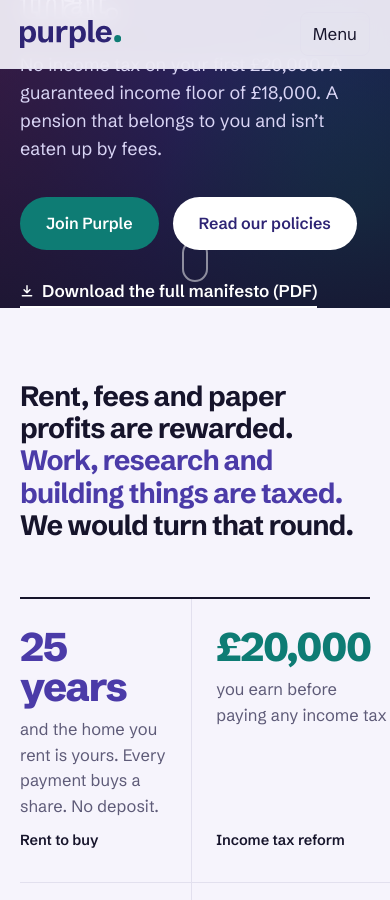
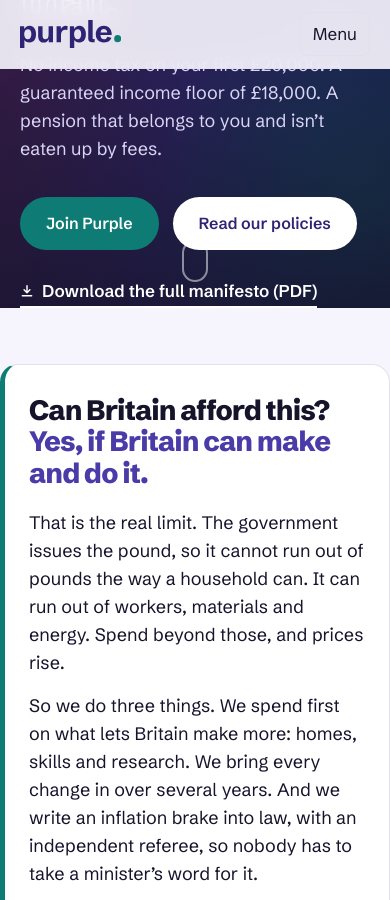
Before and after one commit to Purple-Party-uk/purple, a Jekyll site: the page built from index.html, in a window 390 px wide and 900 px high, scrolled down 521 px. Built offline with Jekyll 4.4.1, drawn with Linux system fonts in a browser that asks for light colours; some of the changed text lies outside the part shown.

Commit message:
Add 'How we pay for it': home page panel, policy page, nav and footer links
Short answer to 'can Britain afford this?' directly below the hero, the full
explainer as a Money-area policy, links in header and footer, and a one-line
pointer in every policy's 'What it costs' section. Deficit figure replaced
with a stopgap until the fiscal reconciliation is checked.

Co-Authored-By: Claude Opus 5.5 <noreply@anthropic.com>
Claude-Session: https://claude.ai/code/session_016kdNgvQtuYjJRjdYyC3uFc

```diff
--- a/_includes/footer.html
+++ b/_includes/footer.html
@@ -2,7 +2,7 @@
   <div class="wrap">
     <div><div class="fw" role="img" aria-label="Purple">{% include logo.html %}</div>The country got richer. You didn’t. Let’s change that.</div>
     <div>
-      <a href="{{ '/policies/' | relative_url }}">Policies</a><a href="{{ '/bills/' | relative_url }}">Bills</a><a href="{{ '/writing/' | relative_url }}">Speeches &amp; Writing</a><a href="{{ site.manifesto_pdf | relative_url }}">Manifesto (PDF)</a><a href="{{ '/about/' | relative_url }}">About</a><a href="{{ '/about/#corrections' | relative_url }}">Corrections</a><a href="{{ '/about/#contact' | relative_url }}">Contact</a><a href="{{ '/privacy/' | relative_url }}">Privacy</a><a href="{{ '/join/' | relative_url }}">Join</a>
+      <a href="{{ '/policies/' | relative_url }}">Policies</a><a href="{{ '/policies/money/how-we-pay-for-it/' | relative_url }}">How we pay for it</a><a href="{{ '/bills/' | relative_url }}">Bills</a><a href="{{ '/writing/' | relative_url }}">Speeches &amp; Writing</a><a href="{{ site.manifesto_pdf | relative_url }}">Manifesto (PDF)</a><a href="{{ '/about/' | relative_url }}">About</a><a href="{{ '/about/#corrections' | relative_url }}">Corrections</a><a href="{{ '/about/#contact' | relative_url }}">Contact</a><a href="{{ '/privacy/' | relative_url }}">Privacy</a><a href="{{ '/join/' | relative_url }}">Join</a>
     </div>
   </div>
   <div class="wrap imprint">{{ site.imprint }}</div>
--- a/_includes/header.html
+++ b/_includes/header.html
@@ -6,6 +6,7 @@
       {% assign n = page.nav %}
       <li><a href="{{ '/' | relative_url }}" {% if n == 'home' %}class="active" aria-current="page"{% endif %}>Home</a></li>
       <li><a href="{{ '/policies/' | relative_url }}" {% if n == 'policies' %}class="active" aria-current="page"{% endif %}>Policies</a></li>
+      <li><a href="{{ '/policies/money/how-we-pay-for-it/' | relative_url }}">How we pay for it</a></li>
       <li><a href="{{ '/bills/' | relative_url }}" {% if n == 'bills' %}class="active" aria-current="page"{% endif %}>Bills</a></li>
       <li><a href="{{ '/writing/' | relative_url }}" {% if n == 'writing' %}class="active" aria-current="page"{% endif %}>Speeches &amp; Writing</a></li>
       <li><a href="{{ '/about/' | relative_url }}" {% if n == 'about' %}class="active" aria-current="page"{% endif %}>About</a></li>
--- a/_layouts/policy.html
+++ b/_layouts/policy.html
@@ -30,6 +30,7 @@ nav: policies
       {% if page.costing_note %}<p class="cost-note"><b>Sources and assumptions:</b> {{ page.costing_note }}</p>{% endif %}
       {% for f in fixes %}<p class="cost-note">Corrected on {{ f.date }}: <a href="{{ '/about/#corrections' | relative_url }}">see the log</a>.</p>{% endfor %}
       <p class="cost-note">This is our best estimate, built from published figures. We don’t have access to the Treasury’s models, so some of our numbers will be wrong. If you can show us where, tell us below. Every correction is logged publicly.</p>
+      {% unless page.key == "how-we-pay-for-it" %}{% assign pay = site.policies | where: "key", "how-we-pay-for-it" | first %}<p class="afford-line"><b>Can Britain afford this?</b> Yes, if Britain can make and do it. <a href="{{ pay.url | relative_url }}">How we pay for it</a></p>{% endunless %}
       {{ rest }}
     {% else %}
     {{ content }}
--- a/assets/css/style.css
+++ b/assets/css/style.css
@@ -555,3 +555,14 @@ body.dark-top main{margin-top:-68px;}
 .stance-body p:last-child{margin-bottom:0;}
 @media (max-width:760px){.stance h2,.list-head{font-size:26px;}.stance-body p{font-size:17.5px;}}
 .block.alt .empty{background:var(--card);}
+
+/* Home page: "Can Britain afford this?" panel below the hero */
+.afford{padding:88px 0 0;}
+.afford-grid{display:grid;grid-template-columns:1fr 1.1fr;gap:48px;align-items:start;background:var(--card);border:1px solid var(--line);border-left:5px solid var(--teal);border-radius:18px;padding:44px 48px;}
+.afford h2{font-size:clamp(28px,3.6vw,44px);font-weight:800;letter-spacing:-0.03em;line-height:1.12;margin:0;}
+.afford h2 span{color:var(--violet);}
+.afford-body p{font-size:18px;line-height:1.55;margin:0 0 16px;}
+.afford-body .btn{margin-top:8px;}
+@media (max-width:900px){.afford{padding:56px 0 0;}.afford-grid{grid-template-columns:1fr;gap:20px;padding:30px 24px;}}
+.afford-line{font-size:16px;background:var(--lilac);border-radius:10px;padding:12px 16px;}
+.afford-line a{font-weight:600;}
--- a/index.html
+++ b/index.html
@@ -17,7 +17,18 @@ title: Purple
   <a class="scroll-cue" href="#after-hero" aria-label="Scroll down"></a>
 </section>
 
-<section class="statement" id="after-hero"><div class="wrap">
+{% assign pay = site.policies | where: "key", "how-we-pay-for-it" | first %}
+<section class="afford" id="after-hero"><div class="wrap afford-grid">
+  <h2 class="reveal">Can Britain afford this? <span>Yes, if Britain can make and do it.</span></h2>
+  <div class="afford-body reveal">
+    <p>That is the real limit. The government issues the pound, so it cannot run out of pounds the way a household can. It can run out of workers, materials and energy. Spend beyond those, and prices rise.</p>
+    <p>So we do three things. We spend first on what lets Britain make more: homes, skills and research. We bring every change in over several years. And we write an inflation brake into law, with an independent referee, so nobody has to take a minister’s word for it.</p>
+    <p>Britain already borrows £132 billion a year. Our full costings will be published policy by policy.</p>
+    <a class="btn violet" href="{{ pay.url | relative_url }}">Read how we pay for it</a>
+  </div>
+</div></section>
+
+<section class="statement"><div class="wrap">
   <p class="reveal">Rent, fees and paper profits are rewarded. <span>Work, research and building things are taxed.</span> We would turn that round.</p>
 </div></section>
 
```
Also changed, not shown: _policies/money/how-we-pay-for-it.md (added, +127 -0 lines).
